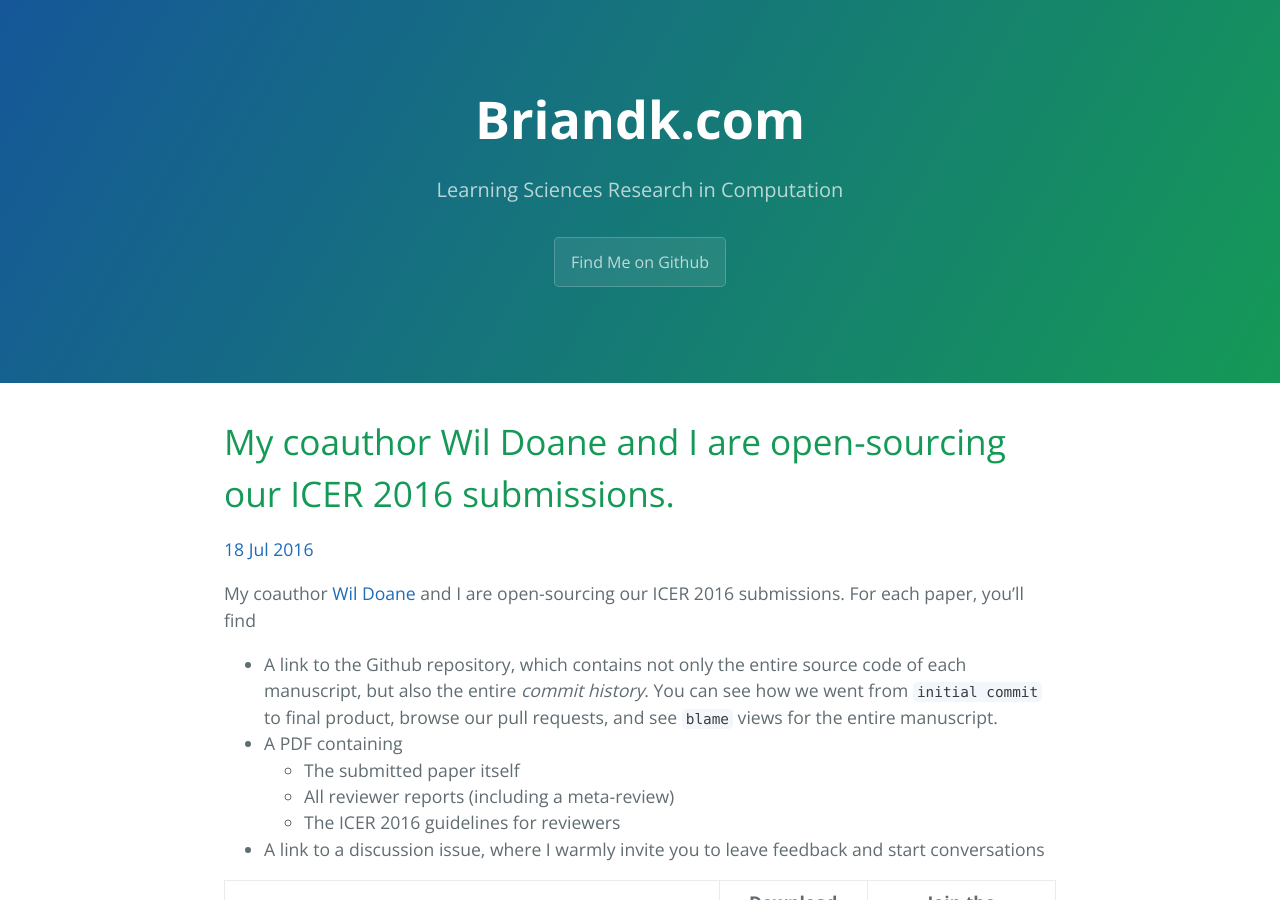
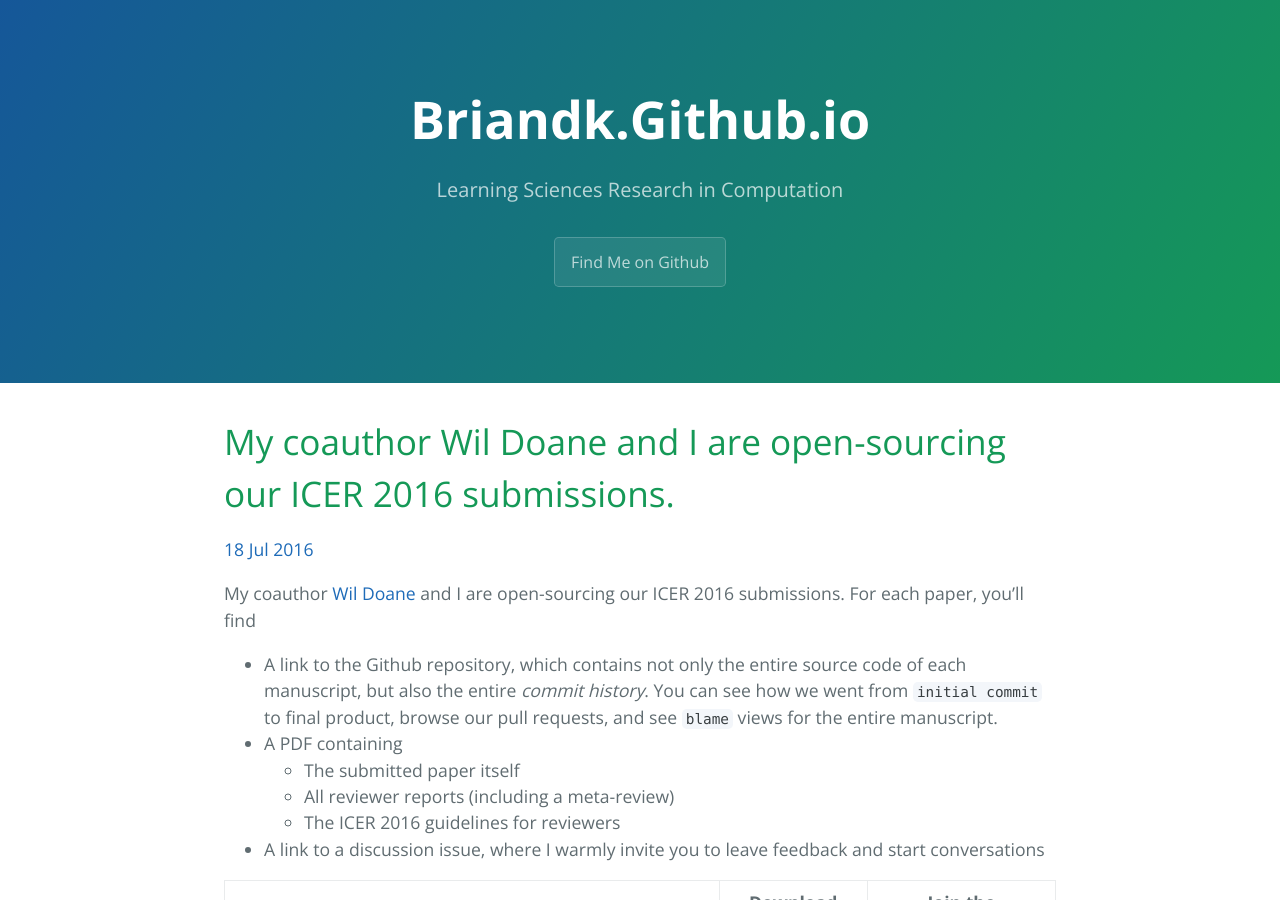
Before and after one commit to briandk/briandk.github.io, a Jekyll site: the page built from index.html, in a window 1280 px wide and 900 px high. Built offline with Jekyll 4.4.1, drawn with Linux system fonts in a browser that asks for light colours.

Commit message:
Update domain to briandk.github.io
Because I can't for the life of me configure these DNS records properly
:crying_cat_face:

```diff
--- a/_includes/head.html
+++ b/_includes/head.html
@@ -1,6 +1,6 @@
 <head>
   <meta charset="UTF-8">
-  <title>Briandk.com by briandk</title>
+  <title>Briandk.Github.io</title>
   <meta name="viewport" content="width=device-width, initial-scale=1">
   <link rel="stylesheet" type="text/css" href="/stylesheets/normalize.css" media="screen">
   <link href='https://fonts.googleapis.com/css?family=Open+Sans:400,700' rel='stylesheet' type='text/css'>
--- a/_includes/page-header.html
+++ b/_includes/page-header.html
@@ -1,5 +1,5 @@
 <section class="page-header">
-  <h1 class="project-name">Briandk.com</h1>
+  <h1 class="project-name">Briandk.Github.io</h1>
   <h2 class="project-tagline">Learning Sciences Research in Computation</h2>
   <a href="https://github.com/briandk" class="btn">Find Me on Github</a>
 </section>
```
